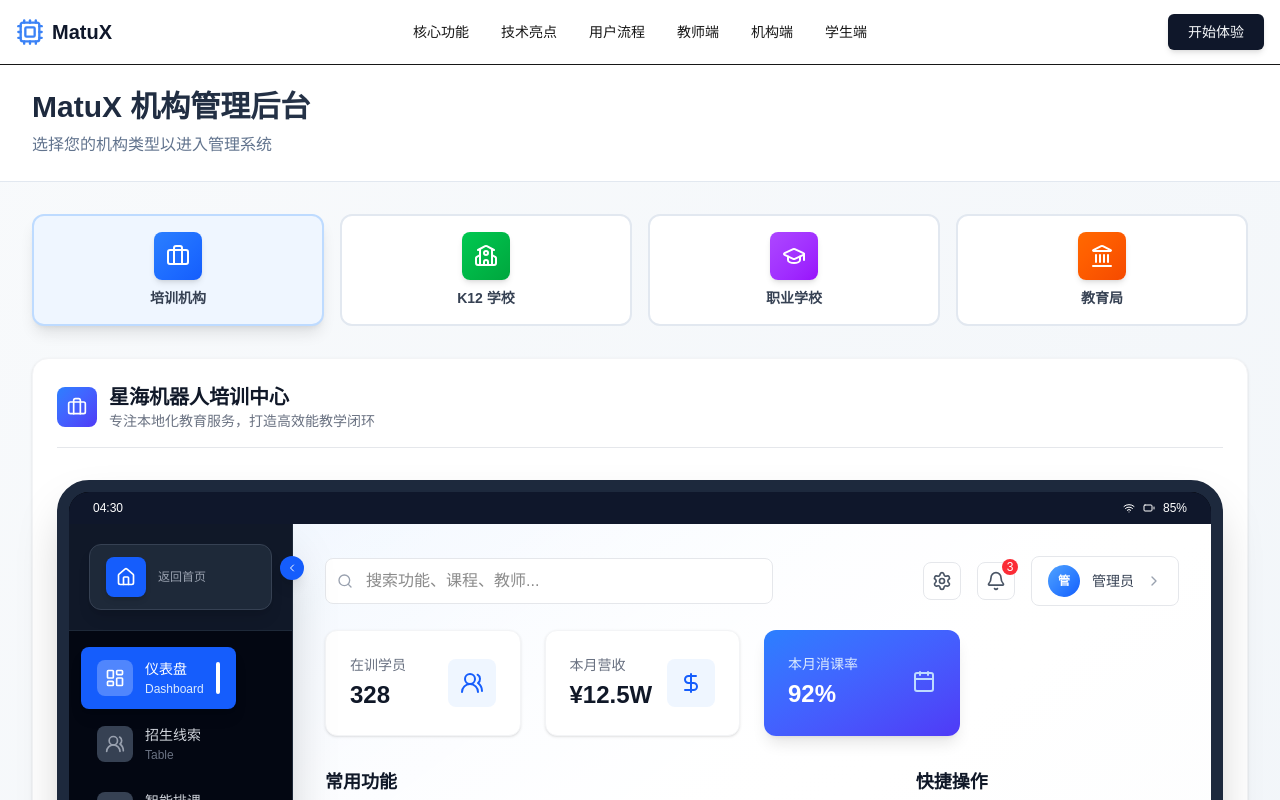
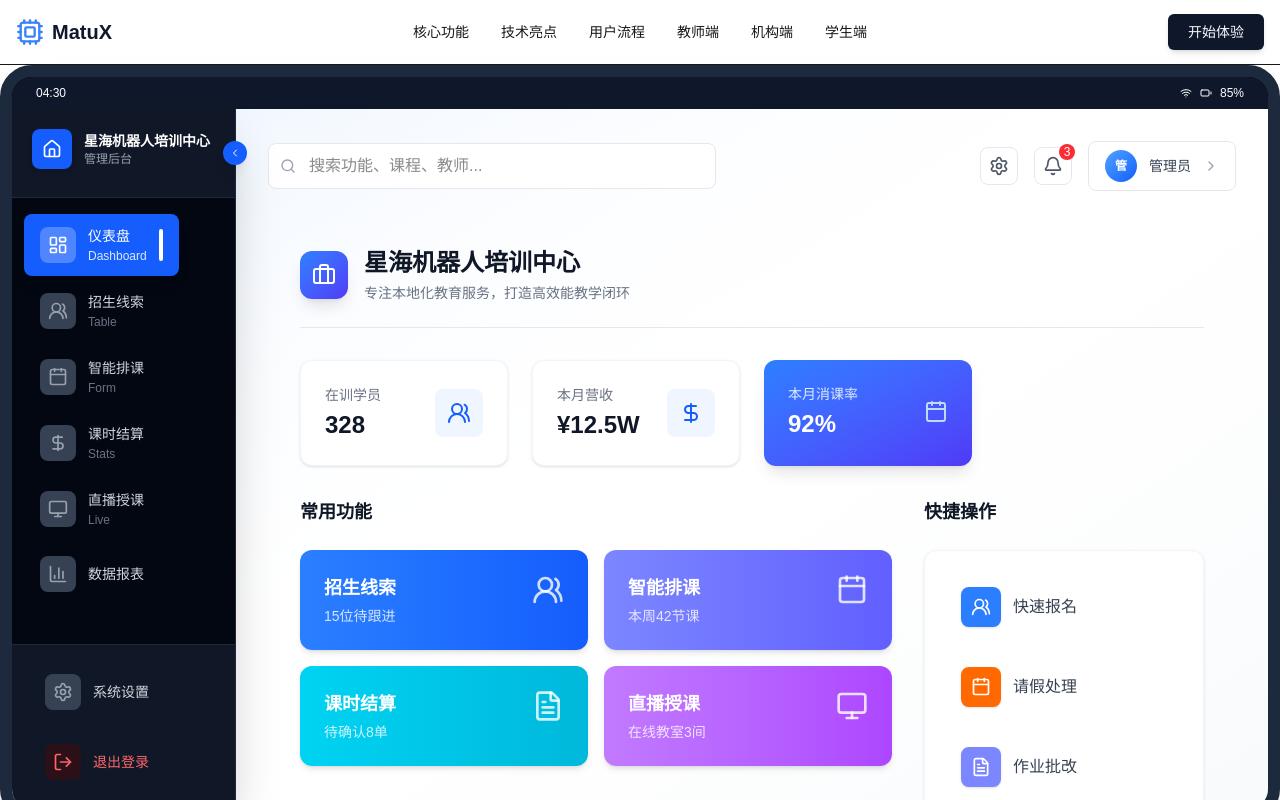
Before and after one commit to MatuX-ai/edu-proto, a Next.js app: page /institution-dashboard in a window 1280 px wide. Shown: the top 800 px of the page. Built offline with nearby package versions, Linux system fonts and the light colour scheme.

Commit message:
feat: 删除机构类型选择和返回首页按钮，仪表盘即首页，侧边栏显示组织名称

```diff
--- a/app/institution-dashboard/components/dashboard-layout.tsx
+++ b/app/institution-dashboard/components/dashboard-layout.tsx
@@ -71,32 +71,23 @@ export default function DashboardLayout({ config, children, activeMenu }: Dashbo
           <div className={`p-5 border-b border-gray-800 bg-gray-900 transition-all duration-300 ${
             isCollapsed ? 'px-3' : 'px-5'
           }`}>
-            <motion.button
-              whileHover={{ scale: 1.02, backgroundColor: '#1f2937' }}
-              whileTap={{ scale: 0.98 }}
-              onClick={() => window.location.href = '/institution-dashboard'}
-              className={`flex items-center gap-3 bg-gray-800 rounded-xl border border-gray-700 shadow-lg hover:border-gray-600 transition-all group ${
-                isCollapsed ? 'px-2 py-2 justify-center' : 'px-4 py-3 w-full'
-              }`}
-              title="返回首页"
-            >
-              <div className="w-10 h-10 bg-blue-600 rounded-lg flex items-center justify-center shadow-md shrink-0">
+            {/* Logo / Brand */}
+            {!isCollapsed && (
+              <div className="flex items-center gap-3 mb-2">
+                <div className="w-10 h-10 bg-blue-600 rounded-lg flex items-center justify-center shadow-md">
+                  <Home className="h-5 w-5 text-white" />
+                </div>
+                <div>
+                  <div className="text-white font-semibold text-sm">{config.title}</div>
+                  <div className="text-gray-400 text-xs">管理后台</div>
+                </div>
+              </div>
+            )}
+            {isCollapsed && (
+              <div className="w-10 h-10 bg-blue-600 rounded-lg flex items-center justify-center shadow-md mx-auto">
                 <Home className="h-5 w-5 text-white" />
               </div>
-              <AnimatePresence>
-                {!isCollapsed && (
-                  <motion.div
-                    initial={{ opacity: 0, width: 0 }}
-                    animate={{ opacity: 1, width: 'auto' }}
-                    exit={{ opacity: 0, width: 0 }}
-                    transition={{ duration: 0.2 }}
-                    className="text-left overflow-hidden"
-                  >
-                    <div className="text-gray-400 text-xs whitespace-nowrap">返回首页</div>
-                  </motion.div>
-                )}
-              </AnimatePresence>
-            </motion.button>
+            )}
           </div>
 
           {/* Navigation Menu */}
--- a/app/institution-dashboard/page.tsx
+++ b/app/institution-dashboard/page.tsx
@@ -67,65 +67,24 @@ export default function InstitutionDashboardPage() {
   }, [activeTab]);
 
   return (
-    <div className="min-h-screen bg-gradient-to-br from-slate-50 to-slate-100">
-      {/* Header */}
-      <div className="bg-white border-b border-slate-200 px-8 py-6">
-        <div className="max-w-7xl mx-auto">
-          <h1 className="text-3xl font-bold bg-gradient-to-r from-slate-800 to-slate-600 bg-clip-text text-transparent">
-            MatuX 机构管理后台
-          </h1>
-          <p className="text-slate-500 mt-2">选择您的机构类型以进入管理系统</p>
-        </div>
-      </div>
-
+    <DashboardLayout config={institutionConfigs[activeTab === 'education-bureau' ? 'bureau' : activeTab]} activeMenu={activeMenu}>
       {/* Main Content */}
-      <div className="max-w-7xl mx-auto px-8 py-8">
-        {/* Institution Type Selection - Compact Grid */}
-        <div className="grid grid-cols-4 gap-4 mb-8">
-          {institutionTypes.map((type, index) => {
-            const Icon = type.icon;
-            const isActive = activeTab === type.key;
-            return (
-              <motion.button
-                key={type.key}
-                initial={{ opacity: 0, y: 20 }}
-                animate={{ opacity: 1, y: 0 }}
-                transition={{ delay: index * 0.05 }}
-                whileHover={{ scale: 1.05 }}
-                whileTap={{ scale: 0.98 }}
-                onClick={() => setActiveTab(type.key as typeof activeTab)}
-                className={`flex flex-col items-center justify-center p-4 rounded-xl border-2 transition-all cursor-pointer ${
-                  isActive
-                    ? `${type.bgColor} ${type.borderColor} shadow-lg`
-                    : 'bg-white border-slate-200 hover:border-slate-300 hover:shadow-md'
-                }`}
-              >
-                <div className={`w-12 h-12 rounded-lg bg-gradient-to-br ${type.color} flex items-center justify-center shadow-md mb-2`}>
-                  <Icon className="w-6 h-6 text-white" />
-                </div>
-                <span className="text-sm font-semibold text-gray-700">{type.title}</span>
-              </motion.button>
-            );
-          })}
-        </div>
-
-        {/* Dashboard Content - 显示在卡片下方 */}
-        <div className="bg-white rounded-2xl shadow-sm border border-gray-100 p-6">
+      <div className="p-8">
         {/* Institution Name Header */}
-          <div className="mb-6 pb-4 border-b border-gray-200">
-            <div className="flex items-center gap-3">
-              <div className="w-10 h-10 rounded-lg bg-gradient-to-br from-blue-500 to-indigo-600 flex items-center justify-center">
+        <div className="mb-8 pb-6 border-b border-gray-200">
+          <div className="flex items-center gap-4">
+            <div className="w-12 h-12 rounded-xl bg-gradient-to-br from-blue-500 to-indigo-600 flex items-center justify-center shadow-lg">
               {(() => {
                 const typeConfig = institutionTypes.find(t => t.key === activeTab) || institutionTypes[0];
                 const Icon = typeConfig.icon;
-                  return <Icon className="w-5 h-5 text-white" />;
+                return <Icon className="w-6 h-6 text-white" />;
               })()}
             </div>
             <div>
-                <h2 className="text-xl font-bold text-gray-900">
+              <h1 className="text-2xl font-bold text-gray-900">
                 {institutionConfigs[activeTab === 'education-bureau' ? 'bureau' : activeTab].title}
-                </h2>
-                <p className="text-sm text-gray-500">
+              </h1>
+              <p className="text-sm text-gray-500 mt-1">
                 {institutionConfigs[activeTab === 'education-bureau' ? 'bureau' : activeTab].subtitle}
               </p>
             </div>
@@ -139,38 +98,14 @@ export default function InstitutionDashboardPage() {
             animate={{ opacity: 1, y: 0 }}
             exit={{ opacity: 0, y: -20 }}
             transition={{ duration: 0.3 }}
-            className="mt-8"
           >
-            {activeTab === 'training' && (
-              <DashboardLayout config={institutionConfigs['training']} activeMenu={activeMenu}>
-                <TrainingDashboardPage config={institutionConfigs['training']} />
-              </DashboardLayout>
-            )}
-            {activeTab === 'k12' && (
-              <DashboardLayout config={institutionConfigs['k12']} activeMenu={activeMenu}>
-                <K12DashboardPage config={institutionConfigs['k12']} />
-              </DashboardLayout>
-            )}
-            {activeTab === 'vocational' && (
-              <DashboardLayout config={institutionConfigs['vocational']} activeMenu={activeMenu}>
-                <VocationalDashboardPage config={institutionConfigs['vocational']} />
-              </DashboardLayout>
-            )}
-            {activeTab === 'education-bureau' && (
-              <DashboardLayout config={institutionConfigs['bureau']} activeMenu={activeMenu}>
-                <BureauDashboardPage config={institutionConfigs['bureau']} />
-              </DashboardLayout>
-            )}
+            {activeTab === 'training' && <TrainingDashboardPage config={institutionConfigs['training']} />}
+            {activeTab === 'k12' && <K12DashboardPage config={institutionConfigs['k12']} />}
+            {activeTab === 'vocational' && <VocationalDashboardPage config={institutionConfigs['vocational']} />}
+            {activeTab === 'education-bureau' && <BureauDashboardPage config={institutionConfigs['bureau']} />}
           </motion.div>
         </AnimatePresence>
       </div>
-
-        {/* Footer Info */}
-        <div className="mt-12 text-center text-slate-500 text-sm">
-          <p>MatuX STEM 教育平台 © 2026</p>
-          <p className="mt-2">支持培训机构、K12学校、职业学校、教育局四种机构类型</p>
-        </div>
-      </div>
-    </div>
+    </DashboardLayout>
   );
 }
```
Lines whose indentation alone changed are shown as unchanged.
